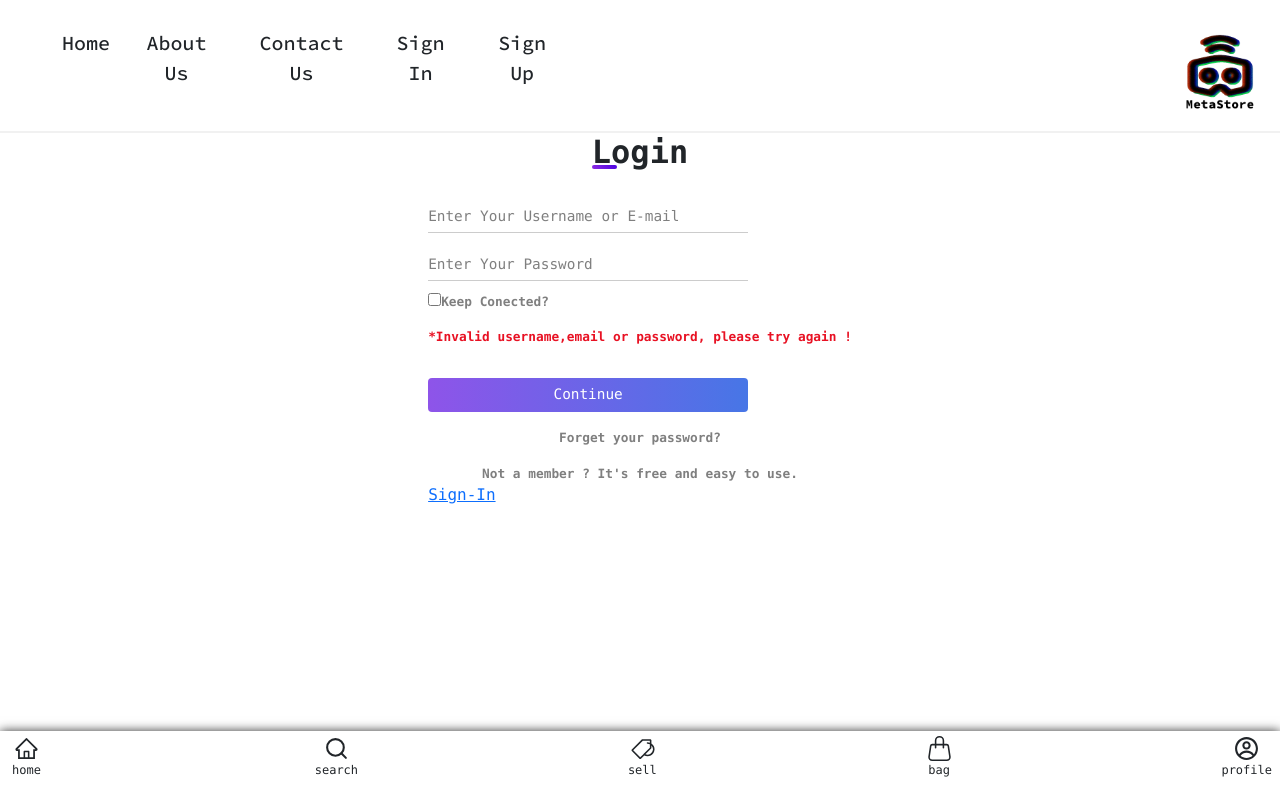
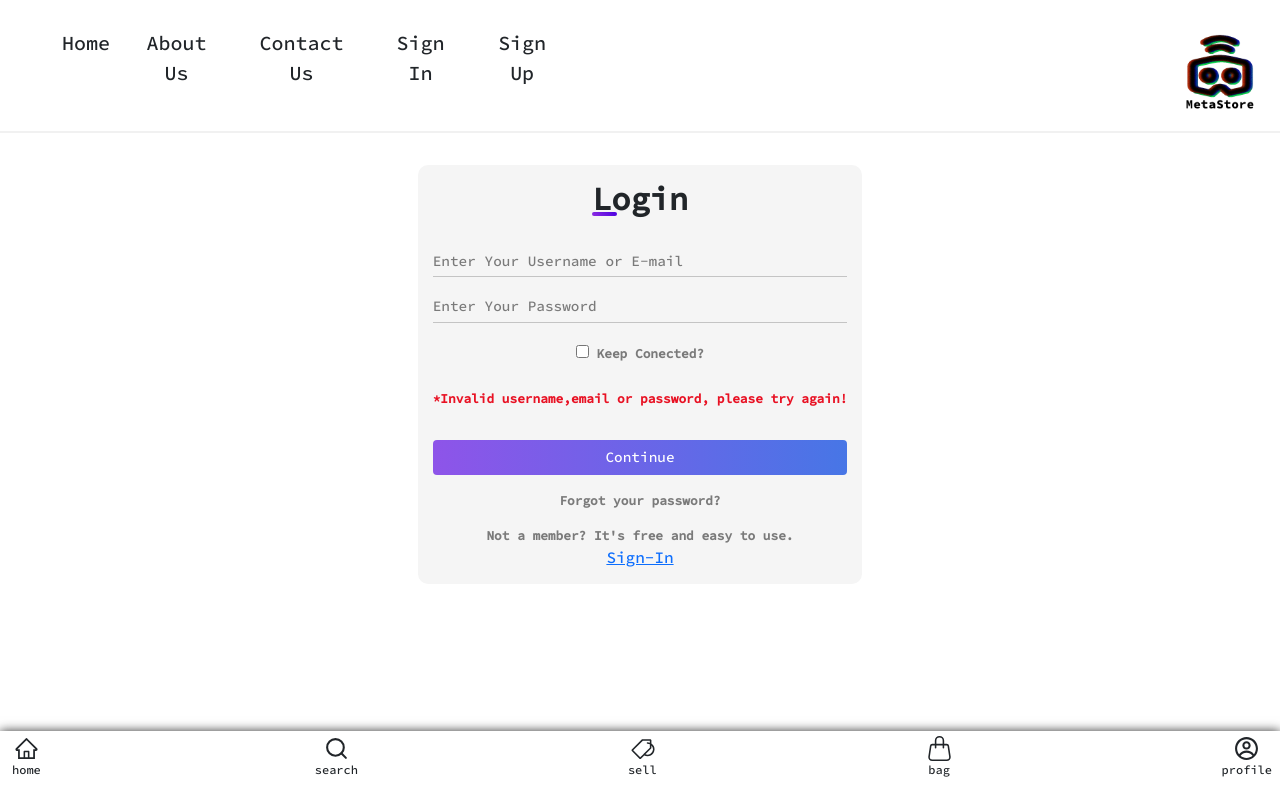
Before and after one commit to vitinop/BLUE-C009C5-Fullstack-Modulo5-Bootcamp-FrontEnd, a React app in the folder MetaStore-Project/: page /login in a window 1280 px wide. Built offline with nearby package versions, Linux system fonts and the light colour scheme.

Commit message:
Layot Login

```diff
--- a/MetaStore-Project/src/index.css
+++ b/MetaStore-Project/src/index.css
@@ -2,8 +2,7 @@
   margin: 0;
   padding: 0;
   box-sizing: border-box;
-  font-family: source-code-pro, Menlo, Monaco, Consolas, 'Courier New',
-    monospace;
+  font-family: 'Source Code Pro', monospace;
 
 }
 
--- a/MetaStore-Project/src/pages/Login/Login.css
+++ b/MetaStore-Project/src/pages/Login/Login.css
@@ -1,18 +1,30 @@
 @import url('https://fonts.googleapis.com/css2?family=Poppins:wght@100;200;300;400;500;600;700&display=swap');
+@import url('https://fonts.googleapis.com/css2?family=Source+Code+Pro:wght@500&display=swap');
 
 * {
+    padding: 0;
     margin: 0;
     border: 0;
-    padding: 0;
     box-sizing: border-box;
-    font-family: "Poppins", sans-serif;
+    font-family: 'Source Code Pro', monospace;
+}
+
+.center{
+    display: flex;
+    align-items: center;
+    justify-content: center;
+    padding: 2rem;
+
 }
 
 .loginContainer{
-display: flex;
-flex-direction: column;
-
-align-items: center;
+    display: flex;
+    flex-direction: column;
+    align-items: center;
+    justify-content: center;
+    background-color: whitesmoke;
+    padding: 15px;
+    border-radius: 10px;
 }
 
 
@@ -22,13 +34,15 @@ align-items: center;
     min-height: 40vh;
     padding: 2rem;
     box-shadow: 5px 5px 15px rgba(0, 0, 0, 0.2);
-
 }
 
 .loginContainer h2 {
     font-weight: 600;
     margin-bottom: 2rem;
     position: relative;
+    display: flex;
+    align-items: center;
+    justify-content: center;
 }
 
 .loginContainer h2::before {
@@ -40,14 +54,25 @@ align-items: center;
     left: 0;
     border-radius: 8px;
     background: linear-gradient(45deg, #8e2de2, #4a00e0);
+    display: flex;
+    align-items: center;
+    justify-content: center;
 }
 .loginContainer form {
     display: flex;
     flex-direction: column;
+    align-items: center;
+    justify-content: center;
 }
 
-.input-field {width: 20rem;
+.input-field {
+    width: 100%;
     position: relative;
+    display: flex;
+    justify-content: center;
+    align-items: center;
+    text-align: center;
+    background-color: red;
 }
 
 .loginContainer form .input-field:first-child {
@@ -66,7 +91,7 @@ align-items: center;
 
 .input-field .underline::after {
     content: '';
-    position: absolute;
+    position:relative;
     height: 1px;
     width: 100%;
     bottom: -5px;
@@ -86,6 +111,7 @@ align-items: center;
     font-size: 0.9rem;
     color: rgba(0, 0, 0, 0.7);
     width: 100%;
+    background-color: whitesmoke;
 }
 
 .input-field input::placeholder {
@@ -95,7 +121,7 @@ align-items: center;
 form input[type="submit"] {
     margin-top: 2rem;
     padding: 0.4rem;
-    width: 20rem;
+    width: 100%;
     background: linear-gradient(to left, #4776E6, #8e54e9);
     cursor: pointer;
     color: white;
@@ -109,11 +135,13 @@ form input[type="submit"]:hover {
     letter-spacing: 0.5px;
     background: linear-gradient(to right, #4776E6, #8e54e9);
 }
+
 .checkbox-keep-conected{
     padding-top: 1rem;
     color: rgba(0, 0, 0, 0.5);
     font-size: 0.8rem;
     font-weight: 600;
+    margin: 10px;
 }
 
 .conectionError {
--- a/MetaStore-Project/src/pages/Login/Login.js
+++ b/MetaStore-Project/src/pages/Login/Login.js
@@ -2,6 +2,7 @@ import "./Login.css";
 
 export default function login() {
   return (
+    <div className="center">
     <main className="loginContainer">
       <h2>Login</h2>
       <form action="">
@@ -25,20 +26,21 @@ export default function login() {
         </div>
         <div className="checkbox-keep-conected">
           <input type="checkbox" />
-          Keep Conected?
+          &nbsp;Keep Conected?
         </div>
         <div className="conectionError">
-          *Invalid username,email or password, please try again !
+          *Invalid username,email or password, please try again!
         </div>
         <input type="submit" value="Continue" />
 
-        <div className="missPassword">Forget your password?</div>
+        <div className="missPassword">Forgot your password?</div>
         <div className="createAccount">
-          Not a member ? It's free and easy to use.
+          Not a member? It's free and easy to use.
         </div>
         <a clasName="signInlink" href="#" id="to-register" aria-label="Cadastrar">Sign-In</a>
 
       </form>
     </main>
+    </div>
   );
 }
```
